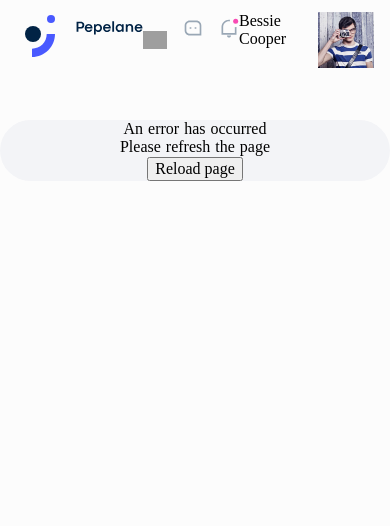
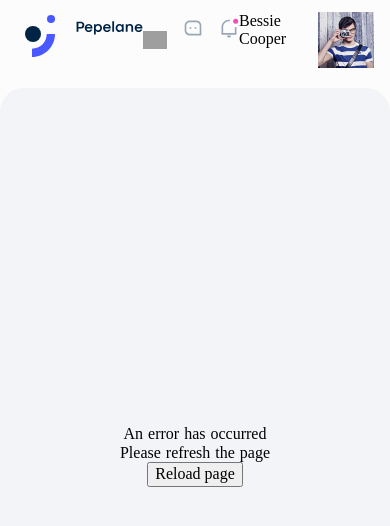
Before and after one commit to dmitrii-kliuev-1989/pepelane, a Nuxt app: page /error in a window 390 px wide. Shown: the top 526 px of the page. Built offline with nearby package versions, Linux system fonts and the light colour scheme; grey boxes are pictures that could not be loaded.

Commit message:
error page added

```diff
--- a/components/catalog/index.vue
+++ b/components/catalog/index.vue
@@ -299,7 +299,7 @@ export default {
   border: 1px solid var(--c-slate-gray);
 }
 
-@media (max-width: 800px) {
+@media (max-width: 1439px) {
   .catalog {
     padding: 24px 16px;
     margin-top: 8px;
--- a/layouts/default.vue
+++ b/layouts/default.vue
@@ -6,8 +6,6 @@
 </template>
 
 <style>
-@import 'node_modules/normalize.css';
-
 html {
   font-size: 16px;
   word-spacing: 1px;
@@ -30,14 +28,23 @@ body {
 }
 
 .main {
+  min-height: 100vh;
+  display: flex;
+  flex-direction: column;
   max-width: 1440px;
   margin: 0 auto;
   padding: 48px 64px;
 }
 
-@media (max-width: 850px) {
+@media (max-width: 1215px) {
   .main {
-    padding: 0 0 48px 0;
+    padding: 20px 24px 48px 24px;
+  }
+}
+
+@media (max-width: 1000px) {
+  .main {
+    padding: 20px 10px 48px 10px;
   }
 }
 
--- a/nuxt.config.js
+++ b/nuxt.config.js
@@ -20,7 +20,11 @@ export default {
   },
 
   // Global CSS: https://go.nuxtjs.dev/config-css
-  css: ['~/assets/css/variables.css', '~/assets/css/fonts.css'],
+  css: [
+    '~/assets/css/variables.css',
+    '~/assets/css/fonts.css',
+    'node_modules/normalize.css',
+  ],
 
   // Plugins to run before rendering page: https://go.nuxtjs.dev/config-plugins
   plugins: [],
--- a/pages/error.vue
+++ b/pages/error.vue
@@ -20,10 +20,11 @@ export default {
   align-items: center;
   background-color: var(--c-athens-gray);
   border-radius: 48px;
-  min-height: 100%;
   justify-content: center;
+  flex: 1;
 
   &__msgOne {
+    color: var(--c-midnight);
     font-family: var(--f-bold);
     font-size: 40px;
   }
@@ -44,6 +45,27 @@ export default {
     border-radius: 12px;
     width: 161px;
     height: 48px;
+    font-size: 16px;
+  }
+}
+
+@media (max-width: 700px) {
+  .error {
+    margin-top: 8px;
+    border-radius: 24px;
+    margin-bottom: 20px;
+
+    &__msgOne {
+      font-size: 24px;
+    }
+
+    &__msgTwo {
+      margin-top: 16px;
+    }
+
+    &__button {
+      font-size: 14px;
+    }
   }
 }
 </style>
--- a/pages/index.vue
+++ b/pages/index.vue
@@ -10,7 +10,7 @@ export default {}
 
 <style>
 .container {
-  margin: 0 auto;
+  height: 100%;
   display: flex;
 }
 </style>
```
